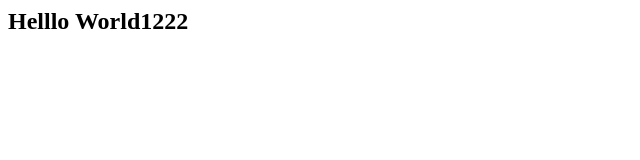
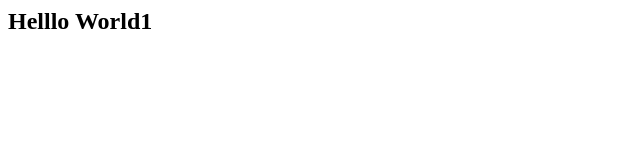
Before and after one commit to HassanIrtaza/TestingDemo, a plain HTML site: page index.html in a window 1280 px wide. Shown: the full height of the page, 0-640 px from the left. Drawn offline with Linux system fonts and the light colour scheme.

Commit message:
Update index.html

```diff
--- a/index.html
+++ b/index.html
@@ -1 +1 @@
-<h2> Helllo World1222</h2>
+<h2> Helllo World1</h2>
```
